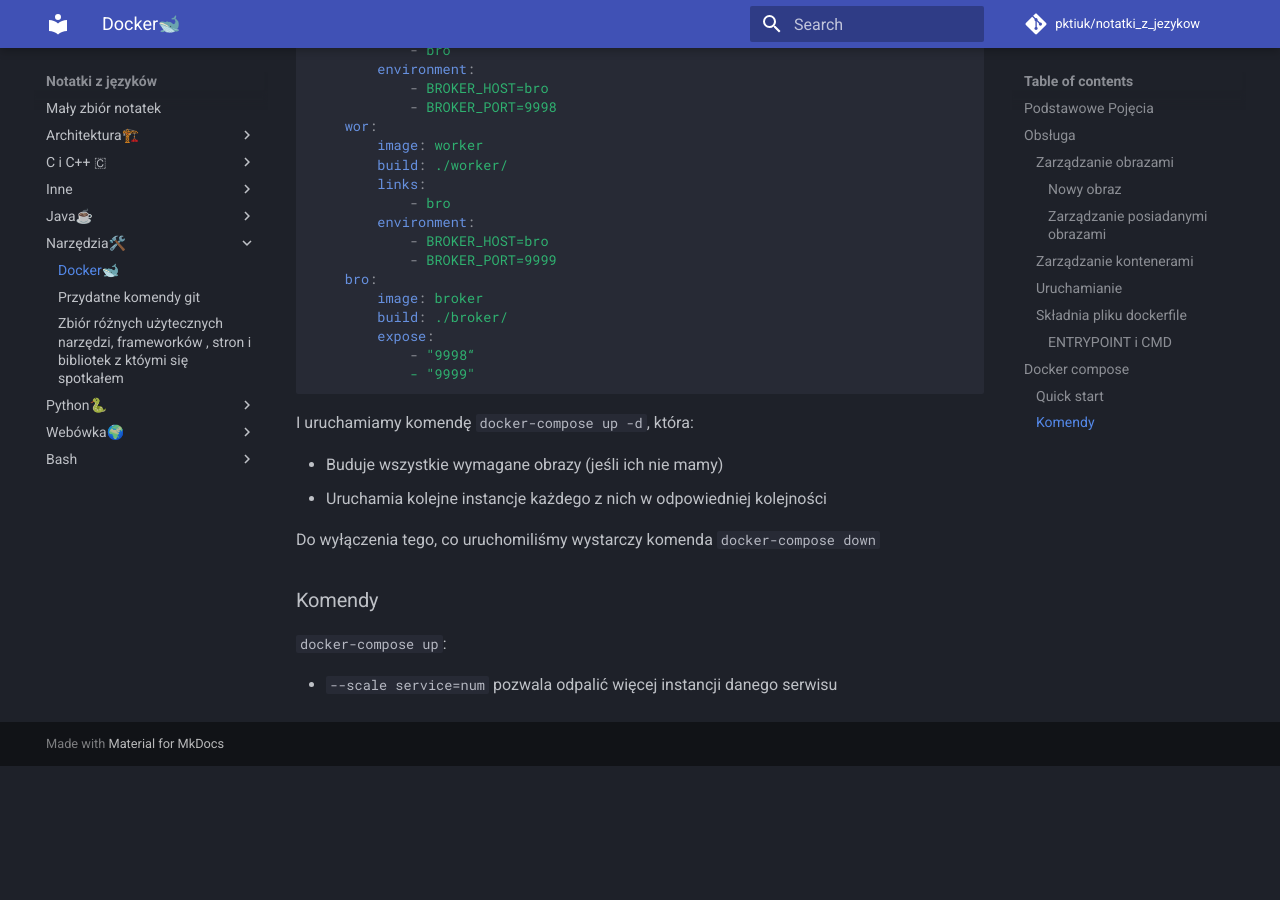
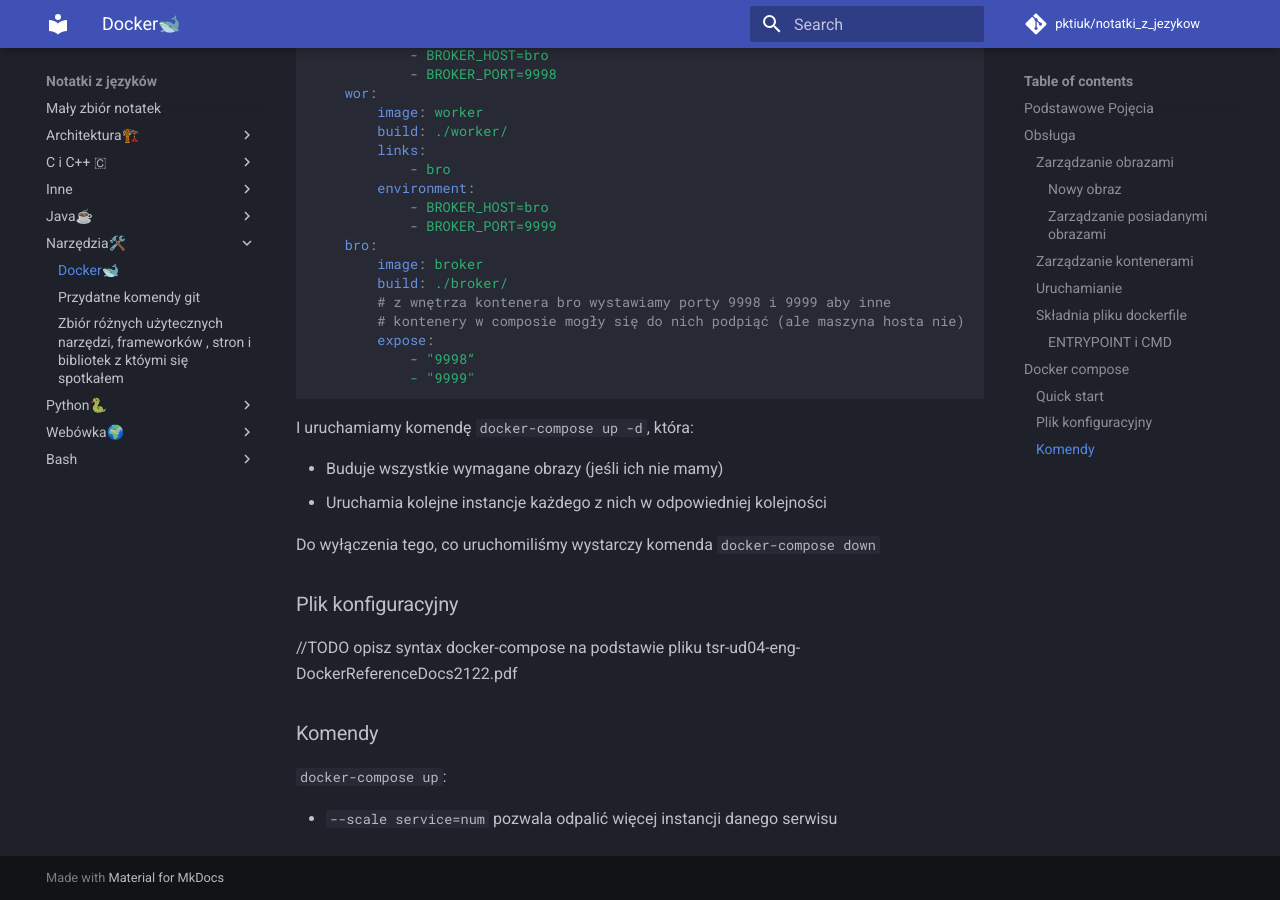
Before and after one commit to pktiuk/notatki_z_jezykow, an MkDocs documentation site: the page built from docs/Narzędzia🛠️/docker.md, in a window 1280 px wide and 900 px high, scrolled down 5575 px. Built offline with MkDocs 1.6.1 and Material for MkDocs 9.7.7, drawn with Linux system fonts in a browser that asks for light colours; comment, search, counter and statistics services are not loaded; before the commit the page ends 6341 px from its top, so only the background shows below that; some of the changed text lies outside the part shown.

Commit message:
Update docker

```diff
--- a/docs/Narzędzia🛠️/docker.md
+++ b/docs/Narzędzia🛠️/docker.md
@@ -227,6 +226,8 @@ services:
     bro:
         image: broker
         build: ./broker/
+        # z wnętrza kontenera bro wystawiamy porty 9998 i 9999 aby inne
+        # kontenery w composie mogły się do nich podpiąć (ale maszyna hosta nie)
         expose:
             - "9998“
             - "9999"
@@ -239,6 +240,10 @@ I uruchamiamy komendę `docker-compose up -d`, która:
 
 Do wyłączenia tego, co uruchomiliśmy wystarczy komenda `docker-compose down`
 
+### Plik konfiguracyjny
+
+//TODO opisz syntax docker-compose na podstawie pliku tsr-ud04-eng-DockerReferenceDocs2122.pdf
+
 ### Komendy
 
 `docker-compose up`:
```
Also changed, not shown: other parts of docs/Narzędzia🛠️/docker.md (+2 -3 lines).
